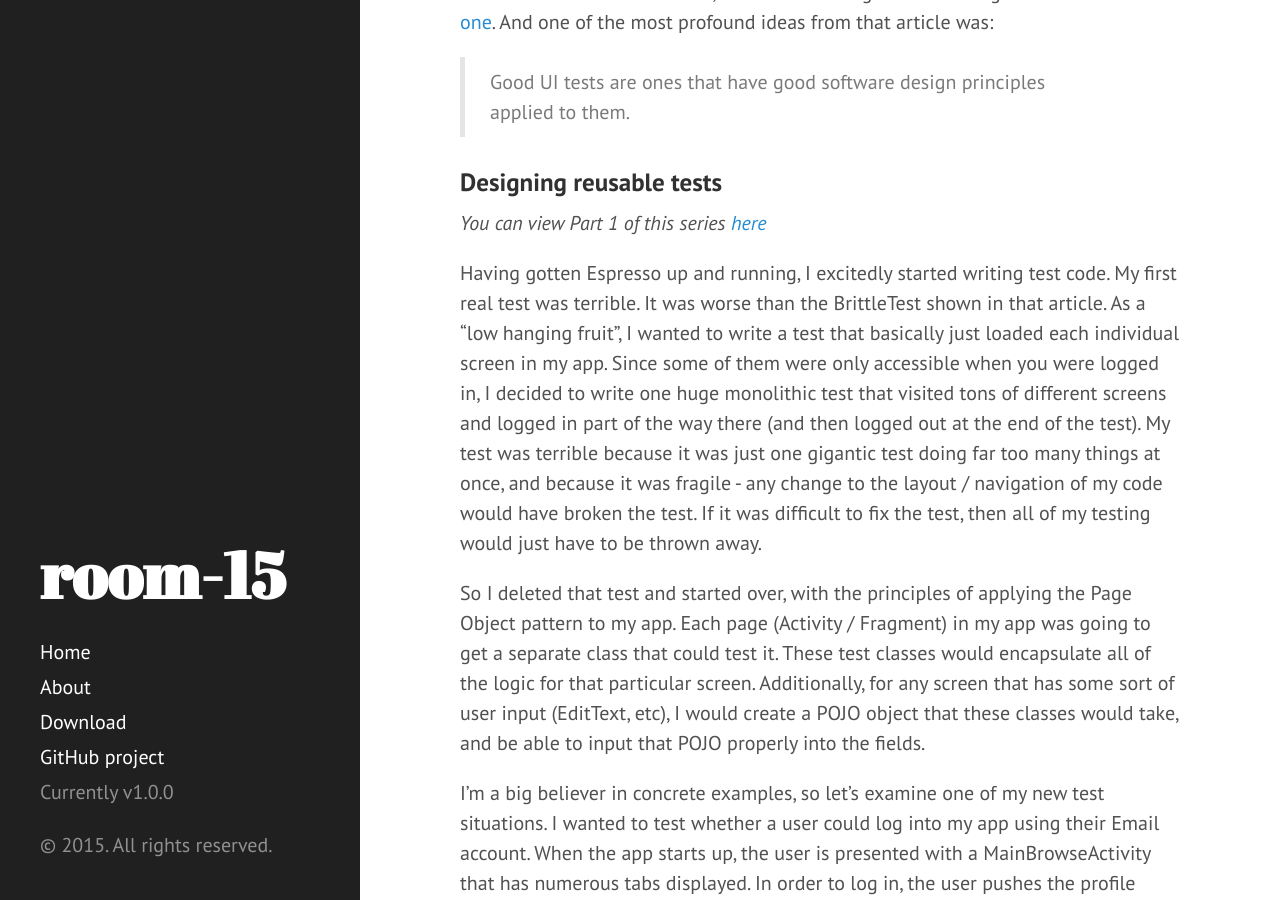
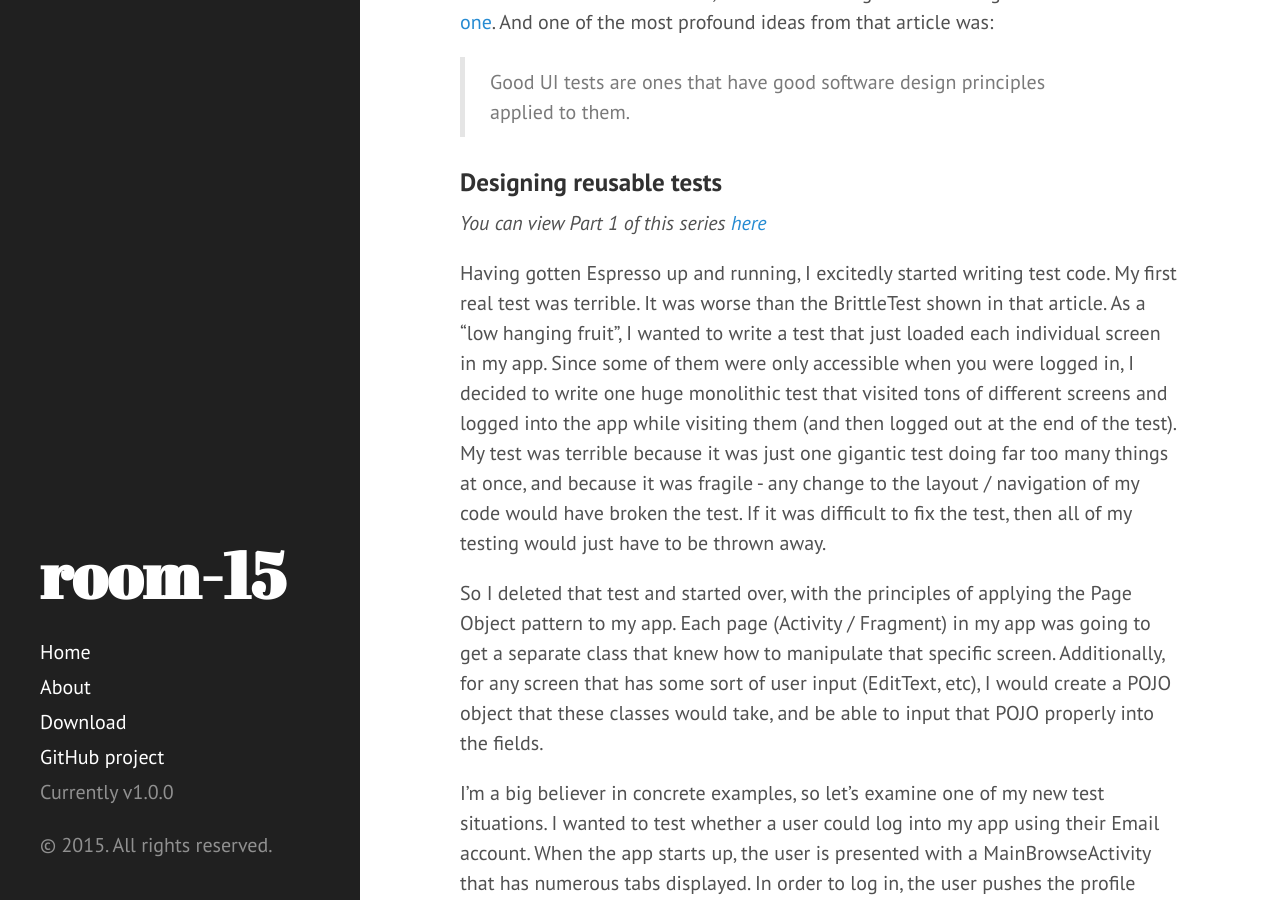
Before and after one commit to room-15/blog, a Jekyll site: the page built from _posts/2015-03-19-adventures-in-espresso-p2.md, in a window 1280 px wide and 900 px high, scrolled down 253 px. Built offline with Jekyll 4.4.1, drawn with Linux system fonts in a browser that asks for light colours; comment, search, counter and statistics services are not loaded.

Commit message:
Some minor edits.

```diff
--- a/_posts/2015-03-19-adventures-in-espresso-p2.md
+++ b/_posts/2015-03-19-adventures-in-espresso-p2.md
@@ -12,9 +12,9 @@ One of the articles that I read, while researching how to write good UI tests wa
 
 *You can view Part 1 of this series [here](http://room-15.github.io/blog/2015/03/17/adventures-in-espresso/)*
 
-Having gotten Espresso up and running, I excitedly started writing test code. My first real test was terrible. It was worse than the BrittleTest shown in that article. As a "low hanging fruit", I wanted to write a test that basically just loaded each individual screen in my app. Since some of them were only accessible when you were logged in, I decided to write one huge monolithic test that visited tons of different screens and logged in part of the way there (and then logged out at the end of the test). My test was terrible because it was just one gigantic test doing far too many things at once, and because it was fragile - any change to the layout / navigation of my code would have broken the test. If it was difficult to fix the test, then all of my testing would just have to be thrown away.
+Having gotten Espresso up and running, I excitedly started writing test code. My first real test was terrible. It was worse than the BrittleTest shown in that article. As a "low hanging fruit", I wanted to write a test that just loaded each individual screen in my app. Since some of them were only accessible when you were logged in, I decided to write one huge monolithic test that visited tons of different screens and logged into the app while visiting them (and then logged out at the end of the test). My test was terrible because it was just one gigantic test doing far too many things at once, and because it was fragile - any change to the layout / navigation of my code would have broken the test. If it was difficult to fix the test, then all of my testing would just have to be thrown away.
 
-So I deleted that test and started over, with the principles of applying the Page Object pattern to my app. Each page (Activity / Fragment)  in my app was going to get a separate class that could test it. These test classes would encapsulate all of the logic for that particular screen. Additionally, for any screen that has some sort of user input (EditText, etc), I would create a POJO object that these classes would take, and be able to input that POJO properly into the fields.
+So I deleted that test and started over, with the principles of applying the Page Object pattern to my app. Each page (Activity / Fragment)  in my app was going to get a separate class that knew how to manipulate that specific screen. Additionally, for any screen that has some sort of user input (EditText, etc), I would create a POJO object that these classes would take, and be able to input that POJO properly into the fields.
 
 I'm a big believer in concrete examples, so let's examine one of my new test situations. I wanted to test whether a user could log into my app using their Email account. When the app starts up, the user is presented with a MainBrowseActivity that has numerous tabs displayed. In order to log in, the user pushes the profile button, which displays an OnboardingFragment where we try to get the user to sign up for the app. The button on this Onboarding fragment takes a user to a SignUpActivity, which has a login button on it. This login button takes them to a LoginActivity, where they (finally) can put in their credentials and log into the app.
 
```
